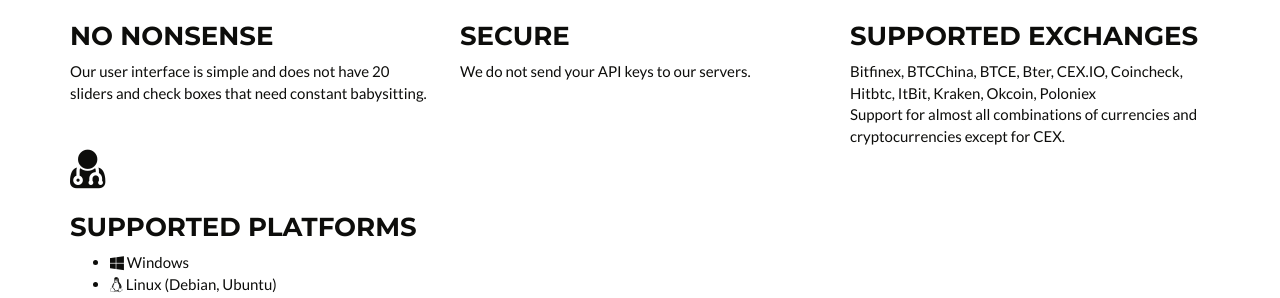
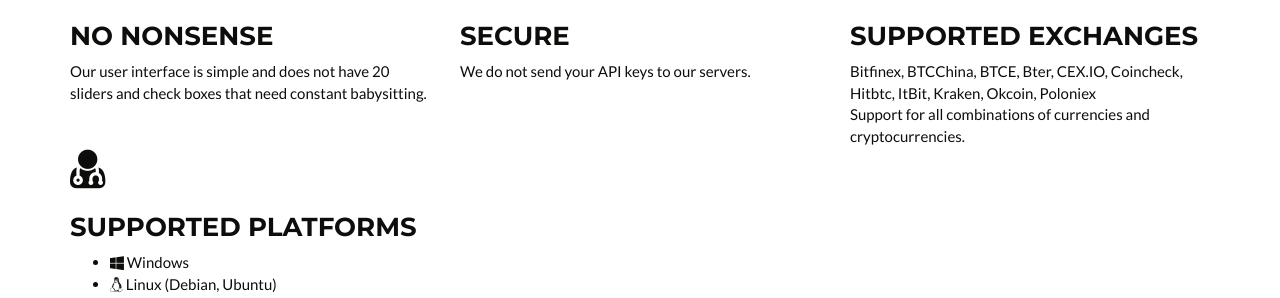
Before and after one commit to Tulip-HFT/Tulip-HFT.github.io, a Jekyll site: the page built from index.html, in a window 1280 px wide and 900 px high, scrolled down 894 px. Shown: the part 155-453 px from the top of the window. Built offline with Jekyll 4.4.1, drawn with Linux system fonts in a browser that asks for light colours; comment, search, counter and statistics services are not loaded.

Commit message:
cex is now also fully supported

```diff
--- a/_includes/product.html
+++ b/_includes/product.html
@@ -62,7 +62,7 @@
 			<h3>Supported exchanges</h3>
 			Bitfinex, BTCChina, BTCE, Bter, CEX.IO, Coincheck, Hitbtc, ItBit, Kraken, Okcoin, Poloniex
 			<div>
-			    Support for almost all combinations of currencies and cryptocurrencies except for CEX.
+			    Support for all combinations of currencies and cryptocurrencies.
 			</div>
 		    </div>
 		  </div>
```
